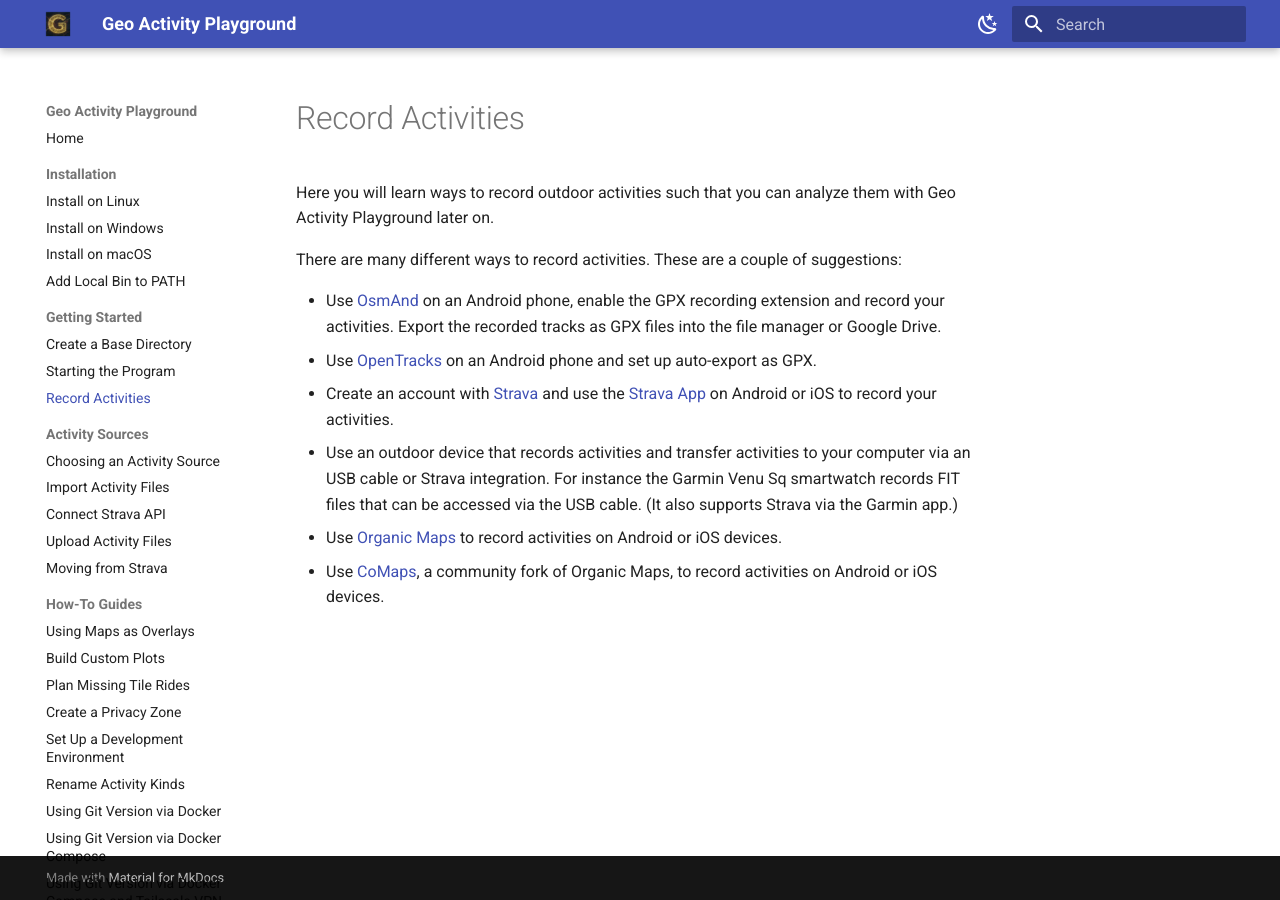
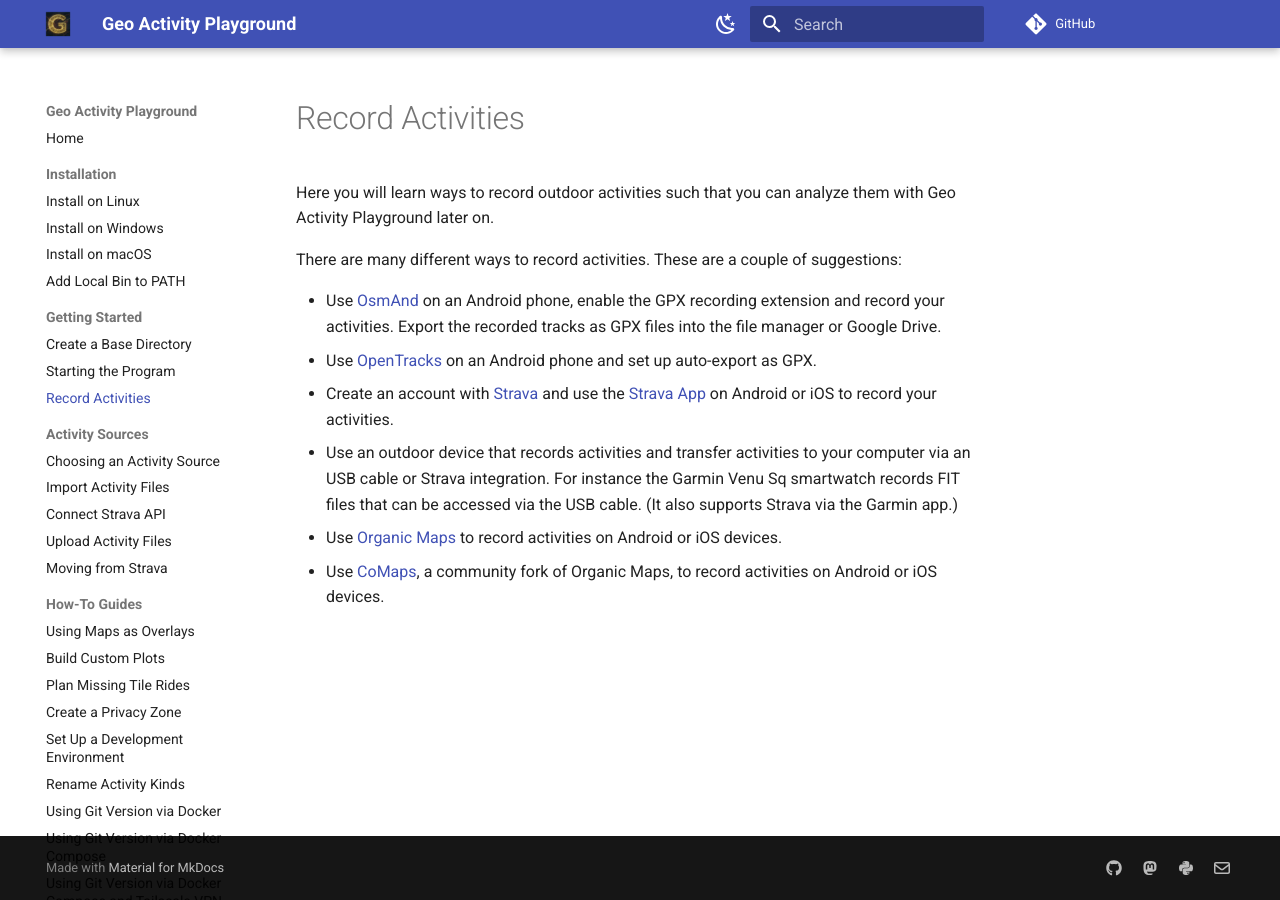
Before and after one commit to martin-ueding/geo-activity-playground, an MkDocs documentation site: the page built from docs/record-activities.md, in a window 1280 px wide. Built offline with MkDocs 1.6.1 and Material for MkDocs 9.7.7, drawn with Linux system fonts in a browser that asks for light colours; comment, search, counter and statistics services are not loaded.

Commit message:
docs: add social links and repo integration to Zensical config

```diff
--- a/mkdocs.yml
+++ b/mkdocs.yml
@@ -1,5 +1,6 @@
 site_name: Geo Activity Playground
 site_url: 'https://martin-ueding.github.io/geo-activity-playground/'
+repo_url: https://github.com/martin-ueding/geo-activity-playground
 
 theme:
   features:
@@ -73,3 +74,14 @@
   - admonition
   - pymdownx.highlight
   - pymdownx.superfences
+
+extra:
+  social:
+    - icon: fontawesome/brands/github
+      link: https://github.com/martin-ueding/geo-activity-playground
+    - icon: fontawesome/brands/mastodon
+      link: https://pypi.org/project/geo-activity-playground/
+    - icon: fontawesome/brands/python
+      link: https://bonn.social/tags/GeoActivityPlayground
+    - icon: fontawesome/regular/envelope
+      link: mailto:mu@martin-ueding.de
```
